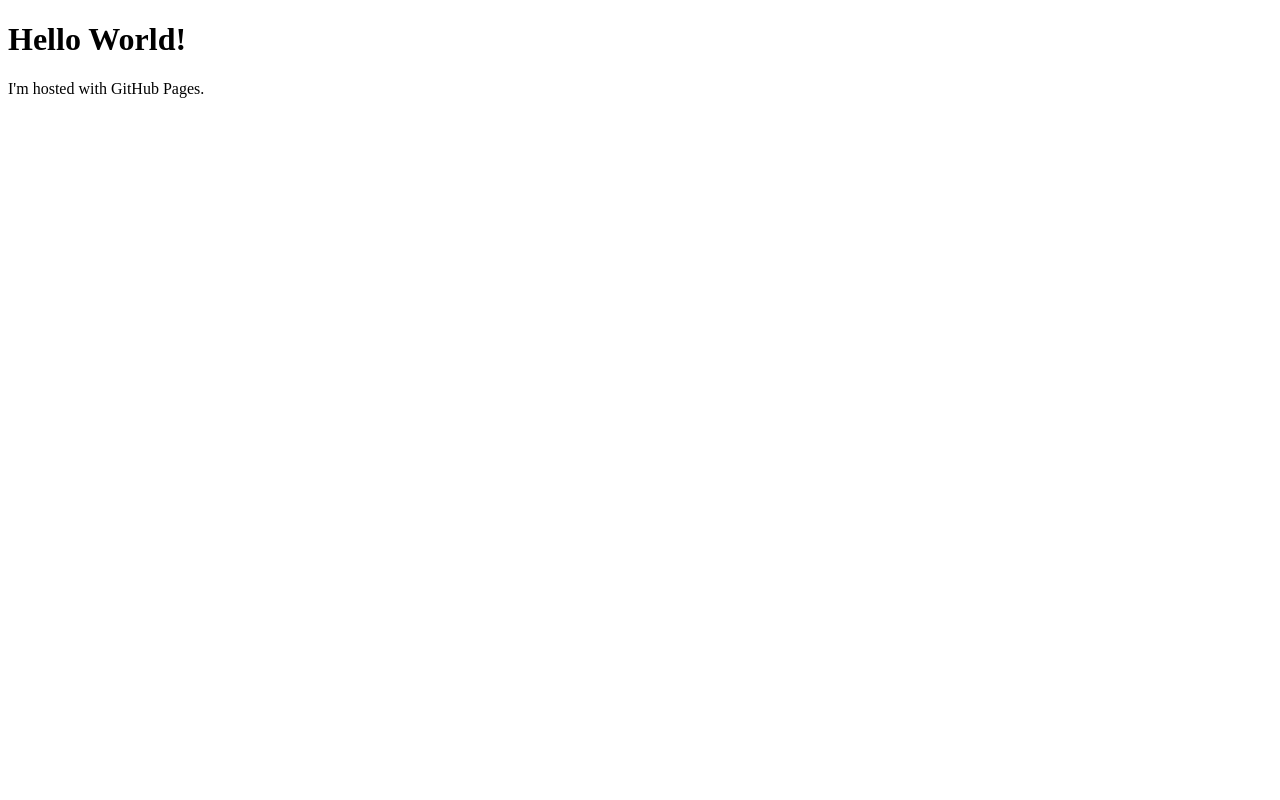
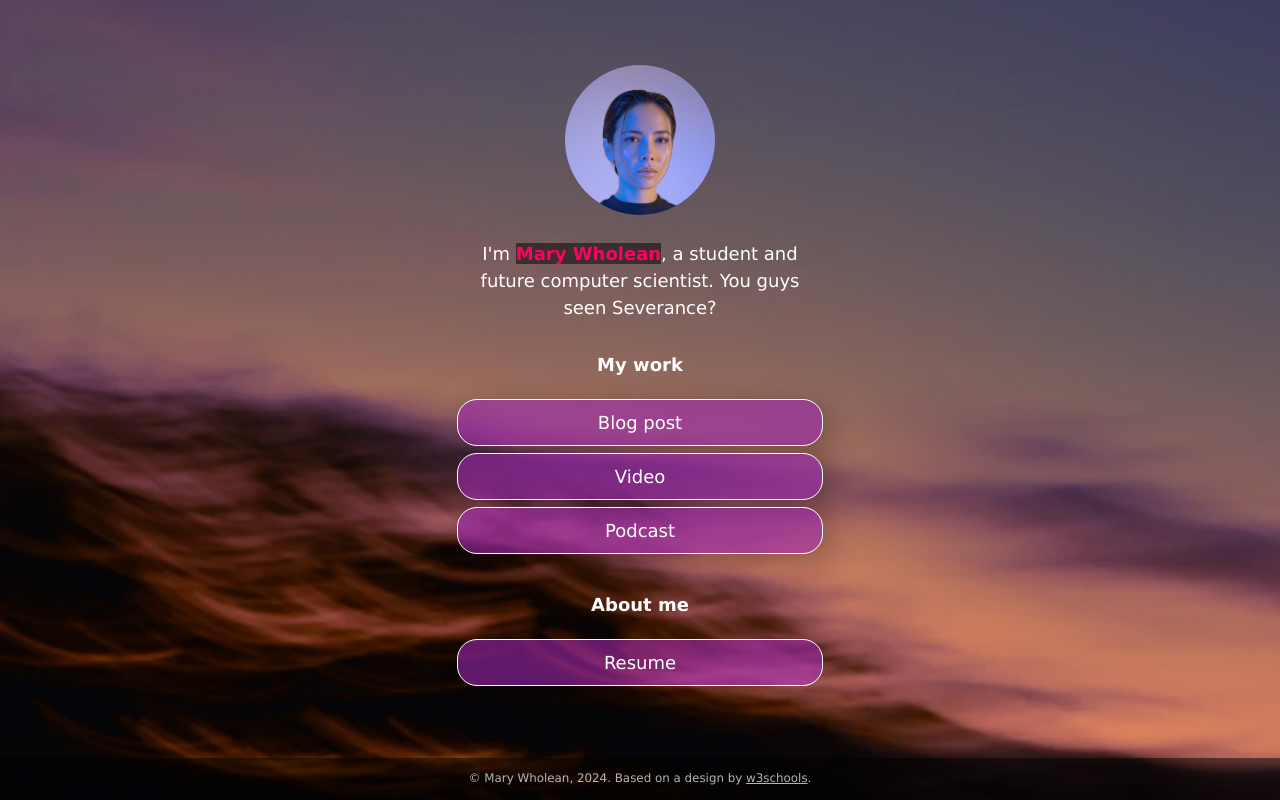
Before and after one commit to wholeanm/wholeanm.github.io, a plain HTML site: page index.html in a window 1280 px wide. Drawn offline with Linux system fonts and the light colour scheme.

Commit message:
Added Website template

```diff
--- /dev/null
+++ b/css/style.css
@@ -0,0 +1,231 @@
+:root {
+    --primaryText: #fff;
+    --secondaryText: #ff015e;
+    --primary: rgba(156, 39, 176, .60);
+    --secondary: rgba(255, 1, 94, .60);
+    --buttonHover: rgba(156, 39, 176, .40);
+    --smallButtonHover: rgba(0, 0, 0, .25);
+}
+
+html {
+    box-sizing: border-box;
+    /* keeps button boxes within phone screen width */
+    -ms-text-size-adjust: 100%;
+    -webkit-text-size-adjust: 100%;
+    height: 100%;
+}
+
+*,
+*:before,
+*:after {
+    box-sizing: inherit;
+}
+
+body {
+    margin: 0;
+    min-height: 100%;
+    /* The image used for the site background. Try changing skyscape.jpg to stars.jpg. Put a replacement photo in the images folder and, in line 21 below, replace skyscape.jpg with yourbackgroundfilename.jpg */
+    /* The linear gradient darkens the image, like putting a sunglasses lens on top of it. If you want to darken the image even more, change 0.1 (both times) to 0.3 or higher */
+    background: linear-gradient(rgba(0, 0, 0, 0.1), rgba(0, 0, 0, 0.1)), url(../images/skyscape.jpg);
+    /* Prevents the browser from repeating or "tiling" the background image */
+    background-repeat: no-repeat;
+    background-position: center;
+    /* Freezes the image so that even the content scrolls down, the background stays put */
+    background-attachment: fixed;
+    /* Resizes the background image to cover the entire container */
+    background-size: cover;
+    font-family: Futura, Verdana, sans-serif;
+    line-height: 1.5;
+    font-size: 18px;
+    display: flex;
+    flex-direction: column;
+    justify-content: space-around;
+    align-items: center;
+}
+
+h1 {
+    font-size: 1em;
+}
+
+h2 {
+    font-size: 1em;
+    margin-bottom: 0;
+}
+
+img {
+    margin: .5em 1em;
+    /* border: 1px solid #ccc; */
+    border-radius: 50%;
+    height: 150px;
+    max-width: 100%;
+    object-fit: cover;
+    /* Resizes the image to cover the entire container */
+}
+
+.container {
+    text-align: center;
+    width: 100%;
+    padding: 0;
+    margin-right: auto;
+    margin-left: auto;
+    flex: 1;
+    display: flex;
+    flex-direction: column;
+    justify-content: center;
+}
+
+.image-container {
+    text-align: center;
+    width: 100%;
+}
+
+.main-text-color {
+    color: var(--primaryText);
+}
+
+.name {
+    color: var(--secondaryText);
+}
+
+.name strong {
+    background-color: rgba(0, 0, 0, 0.50);
+}
+
+.section-header {
+    padding-top: .5em;
+}
+
+.button,
+.intro,
+.links-container,
+.slidedown,
+.external-link {
+    width: 100%;
+    min-width: 50%;
+    padding: .5em 1em;
+    text-decoration: none;
+    color: inherit;
+    text-align: center;
+}
+
+.button, .external-link {
+    border: 1px solid var(--primaryText);
+    border-radius: 20px;
+    box-shadow: 7px 6px 28px 1px rgba(0, 0, 0, 0.24);
+    overflow: hidden;
+    white-space: nowrap;
+    display: inline-block;
+    background-color: var(--primary);
+    cursor: pointer;
+    transition: 0.2s all;
+}
+
+.button:not(.highlight) {
+    background-color: var(--primary);
+}
+
+@media (hover: hover) {
+    .button:hover { background-color: var(--buttonHover); }
+}
+
+.button.highlight {
+    background-color: var(--secondary);
+}
+
+.button:active, .external-link:active {
+    transform: scale(0.98);
+    /* Scaling button to 0.98 to its original size */
+    box-shadow: 3px 2px 22px 1px rgba(0, 0, 0, 0.24);
+    /* Lowering the shadow */
+}
+
+.intro {
+    margin: 0 auto;
+}
+
+.section {
+    margin-top: 1em;
+}
+
+.slidedown {
+    margin: 0 auto;
+    padding: 0;
+    -webkit-transition: height .4s ease;
+    -o-transition: height .4s ease;
+    transition: height .4s ease;
+    overflow: hidden;
+    height: 0;
+}
+
+.external-link {
+    border: 1px solid var(--primaryText);
+    border-radius: 20px;
+    background-color: transparent;
+    display: flex;
+    align-items: center;
+    justify-content: center;
+    padding: 0;
+    margin: .5em auto 1.5em auto;
+    text-decoration: none;
+    color: inherit;
+    height: 2em;
+    width: 6em;
+}
+
+.external-link:hover {
+    background-color: var(--smallButtonHover)
+}
+
+.description {
+    display: flex;
+    text-align: left;
+    flex-direction: column;
+    padding: 0 .6em;
+}
+
+.description > p {
+    margin: .5em 0;
+}
+
+.footer {
+  font-size: .66em;
+  background-color: rgba(0, 0, 0, .5);
+  color: rgba(225, 225, 225, .8);
+  text-decoration: none;
+  width: 100%;
+  min-height: 3em;
+  display: flex;
+  align-items: center;
+  justify-content: center;
+  position: relative;
+}
+
+.footer a {
+    color: inherit;
+}
+
+/* Media queries allow you to change style properties according to the screen width. In this case, if the screen is AT LEAST 540 pixels wide (bigger than a standard phone), the .container resizes to 540 pixels and the buttons and intro resize to 85% of the container width */
+@media (min-width: 540px) {
+    .container {
+        max-width: 540px;
+    }
+
+    .button,
+    .intro,
+    .slidedown {
+        width: 85%;
+    }
+}
+
+/* If the screen is AT LEAST 768 pixels wide (standard tablet or larger), the .container resizes to 750 pixels and the buttons and intro resize to 40% of the container width */
+@media (min-width: 768px) {
+    .container {
+        max-width: 768px;
+    }
+
+    .button,
+    .intro,
+    .slidedown {
+        width: 40%;
+    }
+}
--- a/index.html
+++ b/index.html
@@ -1,7 +1,74 @@
 <!DOCTYPE html>
-<html>
-    <body>
-        <h1>Hello World!</h1>
-        <p>I'm hosted with GitHub Pages.</p>
-    </body>
+<!-- This page is adapted from w3schools "How to make a link tree website https://www.w3schools.com/howto/howto_website_create_linktree.asp" -->
+<html lang="en">
+
+<head>
+  <meta charset="utf-8" />
+  <meta name="viewport" content="width=device-width, initial-scale=1" />
+  <!-- Add your name below -->
+  <title>Mary Wholean</title>
+  <link rel="stylesheet" href="css/style.css">
+</head>
+
+<body class="main-text-color">
+  <!-- Content container. Everything except footer goes here -->
+  <div class="container">
+    <!-- Image and name container. Put your replacement photo—which you should crop to be square—in the images folder, then change the source attribute to images/yourportraitfilename.jpg. This path says, "Look in the images folder for yourportraitfilename.jpg." Be sure to change the alt text, too. -->
+    <div class="image-container">
+      <img src="images/portrait.jpg" alt="Photo by Art Hauntington">
+    </div>
+    <div class="intro">
+      I'm <span class="name"><strong>Mary Wholean</strong></span>, a student and future computer scientist. You guys seen Severance?
+    </div>
+    <div class="section-header">
+      <h1>My work</h1>
+    </div>
+    <!-- Replace the # inside of the href="#" with your links. -->
+    <div class="links-container">
+      <div class="button toggle">Blog post</div>
+      <div class="slidedown">
+        <div class="description">
+          <h2>Blog post title</h2>
+          <p>Here, add a short but appealing description of your blog post.</p>
+          <a href="#" class="external-link" target="_blank">Read</a>
+        </div>
+      </div>
+
+      <div class="button toggle">Video</div>
+      <div class="slidedown">
+        <div class="description">
+          <h2>Video title</h2>
+          <p>Add a short but appealing description of your video.</p>
+          <a href="#" class="external-link" target="_blank">Watch</a>
+        </div>
+      </div>
+
+      <div class="button toggle">Podcast</div>
+      <div class="slidedown">
+        <div class="description">
+          <h2>Podcast title</h2>
+          <p>Add a short but appealing description of your podcast</p>
+          <a href="#" class="external-link" target="_blank">Listen</a>
+        </div>
+      </div>
+    </div>
+
+    <!-- Replace # with PDF from Google Docs, or replace the entire section with whatever you want. Or delete it! Or add another section below it!-->
+    <div class="section-header">
+      <h1>About me</h1>
+    </div>
+
+    <div class="links-container">
+      <a href="https://drive.google.com" class="button" target="_blank">Resume</a>
+    </div>
+
+  </div>
+  <div class="footer">
+    <p>© Mary Wholean, 2024. Based on a design by <a
+        href="https://www.w3schools.com/howto/howto_website_create_linktree.asp" target="_blank">w3schools</a>.
+    </p>
+  </div>
+  <script type="text/javascript" src="js/slider.js"></script>
+</body>
+
 </html>
--- /dev/null
+++ b/js/slider.js
@@ -0,0 +1,19 @@
+document.addEventListener("DOMContentLoaded", () => {
+  const a = document.querySelectorAll(".toggle");
+  a.forEach((e) => {
+    e.addEventListener("click", function () {
+      let slider = this.nextElementSibling;
+      if (slider.style.height) {
+        slider.style.height = null;
+        e.classList.remove("highlight");
+      } else {
+        document.querySelectorAll(".toggle.highlight").forEach((f) => {
+          f.classList.remove("highlight");
+          f.nextElementSibling.style.height = null;
+        });
+        e.classList.add("highlight");
+        slider.style.height = slider.scrollHeight + "px";
+      }
+    })
+  })
+})
```
Also changed, not shown: images/portrait.jpg (added), images/skyscape.jpg (added), images/stars.jpg (added), 1 other file.
